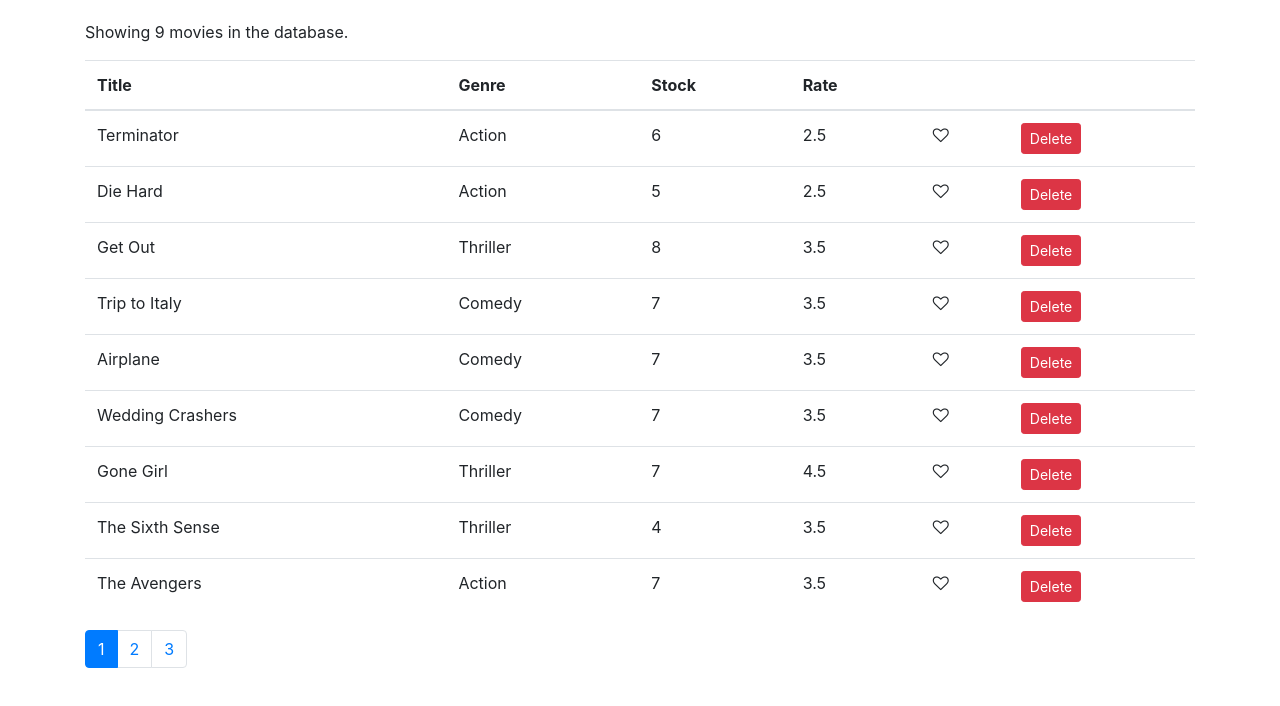
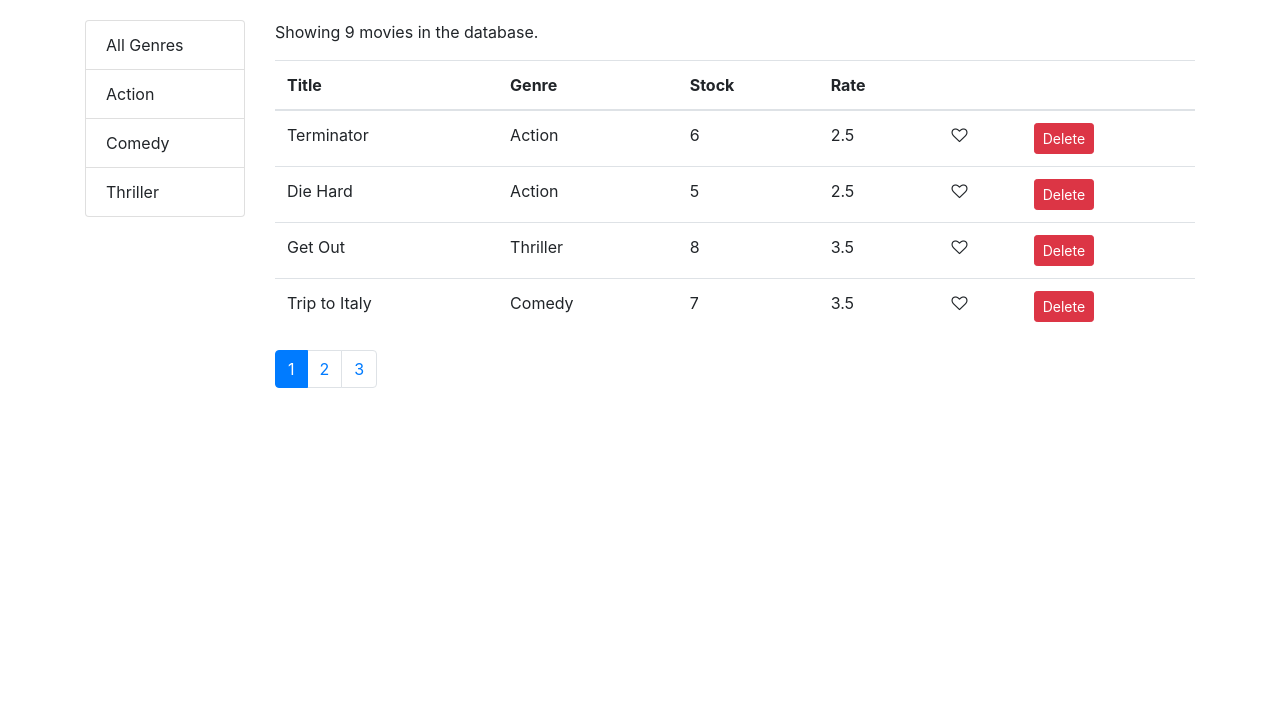
Before and after one commit to pawpaw2022/vidly, a React (Create React App) app: page / in a window 1280 px wide. Shown: the top 706 px of the page. Built offline with nearby package versions, Linux system fonts and the light colour scheme.

Commit message:
implement filter function

```diff
--- a/package.json
+++ b/package.json
@@ -13,6 +13,7 @@
     "bootstrap": "^4.6.1",
     "font-awesome": "^4.7.0",
     "lodash": "^4.17.10",
+    "prop-types": "^15.8.1",
     "react": "^17.0.2",
     "react-dom": "^17.0.2",
     "react-scripts": "5.0.0",
--- /dev/null
+++ b/src/components/common/listGroup.jsx
@@ -0,0 +1,26 @@
+import React from 'react';
+
+const ListGroup = (props) => {
+    const { genres, textProperty, valueProperty, onGenreSelect, selectedGenre} = props;
+
+    return <ul className="list-group">
+    {genres.map(genre =>
+        <li
+        className={selectedGenre===genre ? 'list-group-item active' : 'list-group-item'}
+        key={genre[valueProperty]}
+        style={{cursor: 'pointer'}}
+        onClick={() => onGenreSelect(genre)}>
+           {genre[textProperty]}
+        </li>
+        )}
+  </ul>;
+}
+
+// set the props to default value so we don't need pass in everytime.
+ListGroup.defaultProps = {
+    textProperty: "name",
+    valueProperty: "_id",
+}
+
+
+export default ListGroup;
--- a/src/components/common/pagination.jsx
+++ b/src/components/common/pagination.jsx
@@ -1,5 +1,6 @@
 import React, { Component } from 'react';
-import _ from "lodash" // npm i lodash@4.17.10
+import _ from "lodash"; // npm i lodash@4.17.10
+import PropTypes from 'prop-types'; // npm i prop-types
 
 const Pagination = (props) => {
 
@@ -19,7 +20,7 @@ const Pagination = (props) => {
                 style={{cursor: 'pointer'}}
                 className={page === currentPage ? "page-item active" : "page-item"}>
                     <a className="page-link"
-                        onClick={() => nPageChange(page)}>{page}</a>
+                        onClick={() => onPageChange(page)}>{page}</a>
                 </li>
             ))}
         </ul>
@@ -27,4 +28,14 @@ const Pagination = (props) => {
     );
 }
 
+// propTypes is used to check the correct type for each props
+// it gives a warning on the console if incorrect.
+Pagination.propTypes = {
+    itemCount: PropTypes.number.isRequired,
+    pageSize: PropTypes.number.isRequired,
+    currentPage: PropTypes.number.isRequired,
+    onPageChange: PropTypes.func.isRequired,
+};
+
+
 export default Pagination;
--- a/src/components/movies.jsx
+++ b/src/components/movies.jsx
@@ -1,13 +1,24 @@
 import React, { Component } from 'react';
 import { getMovies } from "../services/fakeMovieService";
+import { getGenres } from '../services/fakeGenreService';
 import Like from './common/like';
 import Pagination from './common/pagination';
+import ListGroup from './common/listGroup';
+import { paginate } from '../utils/paginate';
 
 class Movies extends Component {
     state = {
-        movies: getMovies(),
+        movies: [], // initialize empty array
+        genres: [],
         pageSize: 4,
         currentPage: 1,
+     }
+
+     // import the data from backend services
+     componentDidMount() {
+        const genres = [{name: 'All Genres' }, ...getGenres()]
+
+         this.setState({ movies: getMovies(), genres });
      }
 
      handleDelete = movie => {
@@ -25,17 +36,37 @@ class Movies extends Component {
          this.setState({ currentPage: page });
      }
 
+     handleGenreSelect = (genre) => {
+        this.setState({ selectedGenre: genre, currentPage: 1});
+     }
+
 
     render() {
 
         const { length: count } = this.state.movies;
-        const { pageSize, currentPage } = this.state;
+        const { pageSize, currentPage, selectedGenre, genres,movies: allMovies} = this.state;
 
-        if (this.state.movies.length === 0) return "There are no movies in the database."
+        const filtered = selectedGenre && selectedGenre._id
+            ? allMovies.filter(m => m.genre.name === selectedGenre.name)
+            : allMovies;
+
+        const movies = paginate(filtered, currentPage, pageSize)
+
+        if (count === 0) return "There are no movies in the database."
 
 
          return <React.Fragment>
-             <p>Showing {this.state.movies.length} movies in the database.</p>
+                <div className="row">
+
+                    <div className="col-2">
+                        <ListGroup
+                        genres = {genres}
+                        selectedGenre = {this.state.selectedGenre}
+                        onGenreSelect={this.handleGenreSelect} />
+                    </div>
+
+                    <div className="col">
+                    <p>Showing {filtered.length} movies in the database.</p>
                 <table className='table'>
                     <thead>
                         <tr>
@@ -49,7 +80,7 @@ class Movies extends Component {
                     </thead>
                     <tbody>
                         {
-                        this.state.movies.map(movie =>
+                        movies.map(movie =>
                             <tr key={movie._id}>
                                 <td>{movie.title}</td>
                                 <td>{movie.genre.name}</td>
@@ -70,10 +101,14 @@ class Movies extends Component {
                     </tbody>
                 </table>
                 <Pagination
-              itemCount = {count}
+                itemCount = {filtered.length}
                 pageSize = {pageSize}
                 currentPage = {currentPage}
                 onPageChange={this.handlePageChange} />
+                    </div>
+                </div>
+
+
          </React.Fragment>
     }
 
--- /dev/null
+++ b/src/utils/paginate.js
@@ -0,0 +1,13 @@
+import _ from 'lodash'
+
+export function paginate(items, pageNumber, pageSize){
+    const startIndex = (pageNumber - 1) * pageSize;
+
+    // _.slice(items. startIndex)
+    // _.take(3)
+
+    return _(items) // wrap the list into lodash object, so we use chain
+        .slice(startIndex) // slice [startIndex: ]
+        .take(pageSize) // take how many items from the list
+        .value(); // unwrap the lodash wrapper
+}
```
Also changed, not shown: 1 other file (tests, documents, lock files or other folders). Lines whose indentation alone changed are shown as unchanged.
